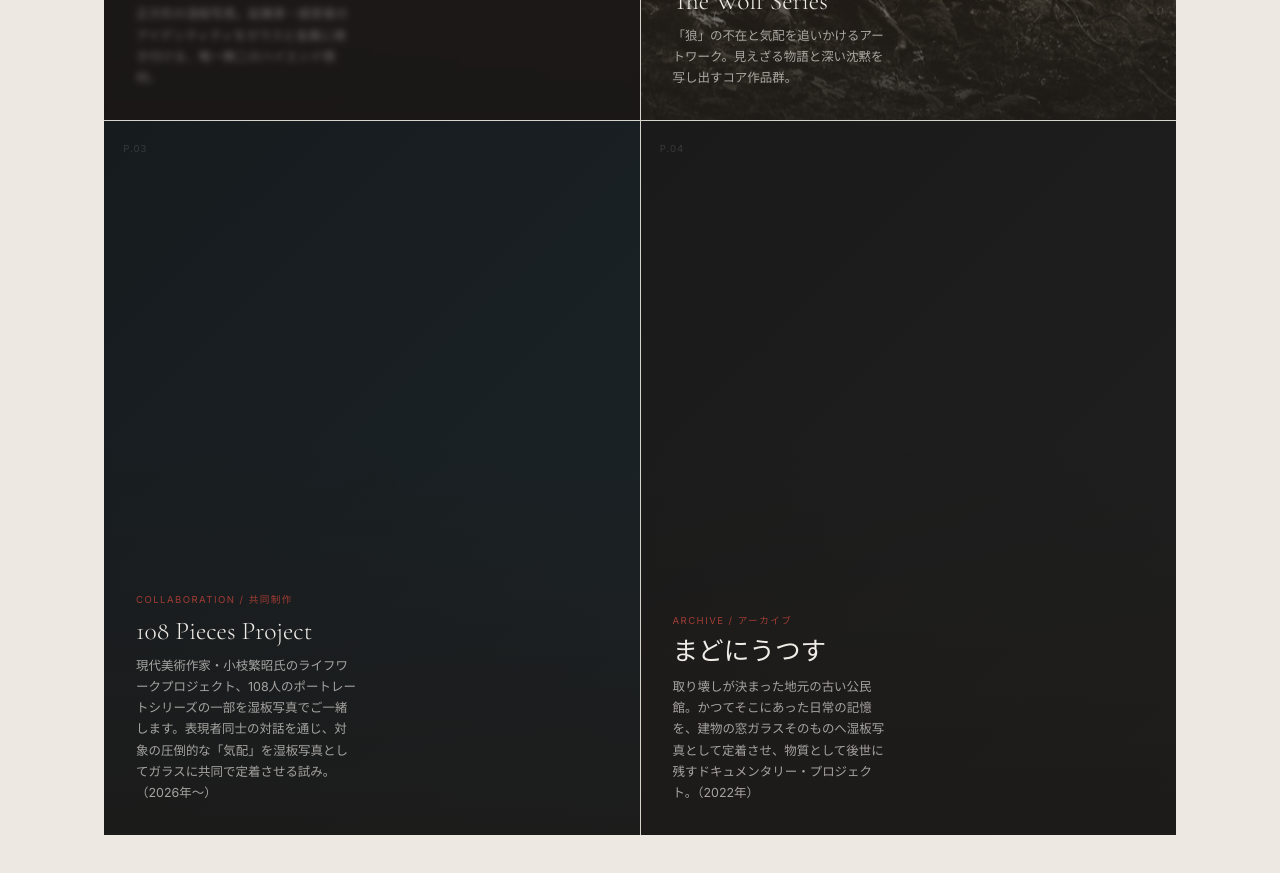
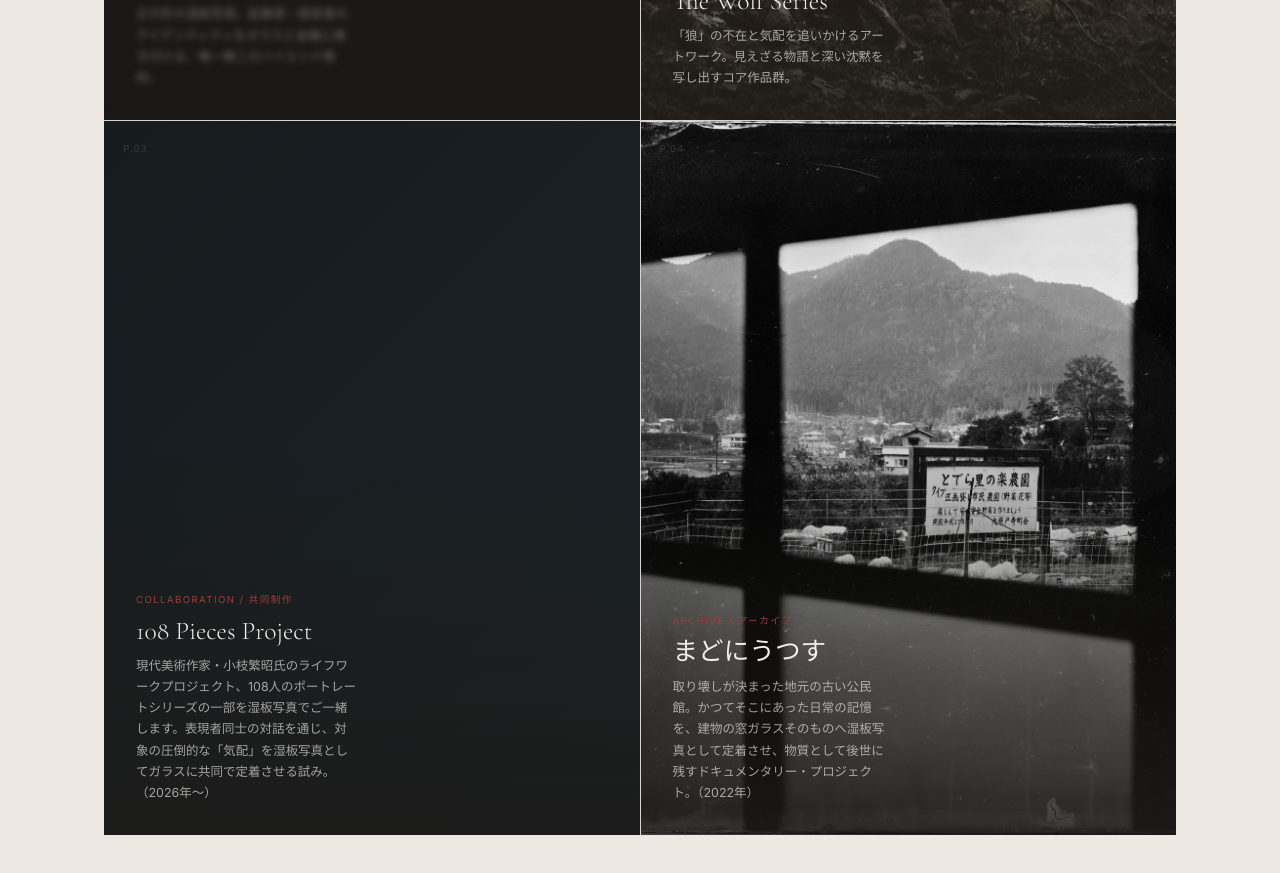
Before and after one commit to sawaganinja/yukihonda-portfolio, a React (Vite) app: page / in a window 1280 px wide. Shown: the part 7400-8273 px from the top of the page. Built offline with nearby package versions, Linux system fonts and the light colour scheme.

Commit message:
Update: Add thumbnail image for Madoniutsusu project

```diff
--- a/src/App.tsx
+++ b/src/App.tsx
@@ -399,8 +399,8 @@ function Projects() {
             desc="「狼」の不在と気配を追いかけるアートワーク。見えざる物語と深い沈黙を写し出すコア作品群。" imgSrc="/images/wolf/wolf2.jpg" />
           <ProjectCard num="P.03" label="Collaboration / 共同制作" title="108 Pieces Project" cls="img-ph-2"
             desc="現代美術作家・小枝繁昭氏のライフワークプロジェクト、108人のポートレートシリーズの一部を湿板写真でご一緒します。表現者同士の対話を通じ、対象の圧倒的な「気配」を湿板写真としてガラスに共同で定着させる試み。（2026年〜）" />
-          <ProjectCard num="P.04" label="Archive / アーカイブ" title="まどにうつす" cls="img-ph-3"
-            desc="取り壊しが決まった地元の古い公民館。かつてそこにあった日常の記憶を、建物の窓ガラスそのものへ湿板写真として定着させ、物質として後世に残すドキュメンタリー・プロジェクト。（2022年）" />
+          <ProjectCard num="P.04" label="Archive / アーカイブ" title="まどにうつす"
+            desc="取り壊しが決まった地元の古い公民館。かつてそこにあった日常の記憶を、建物の窓ガラスそのものへ湿板写真として定着させ、物質として後世に残すドキュメンタリー・プロジェクト。（2022年）" imgSrc="/images/projects/madoniutsusu.jpg" />
         </div>
       </div>
     </section>
```
Also changed, not shown: public/images/projects/madoniutsusu.jpg (added), public/images/projects/madoniutsusu_alt.jpg (added).
